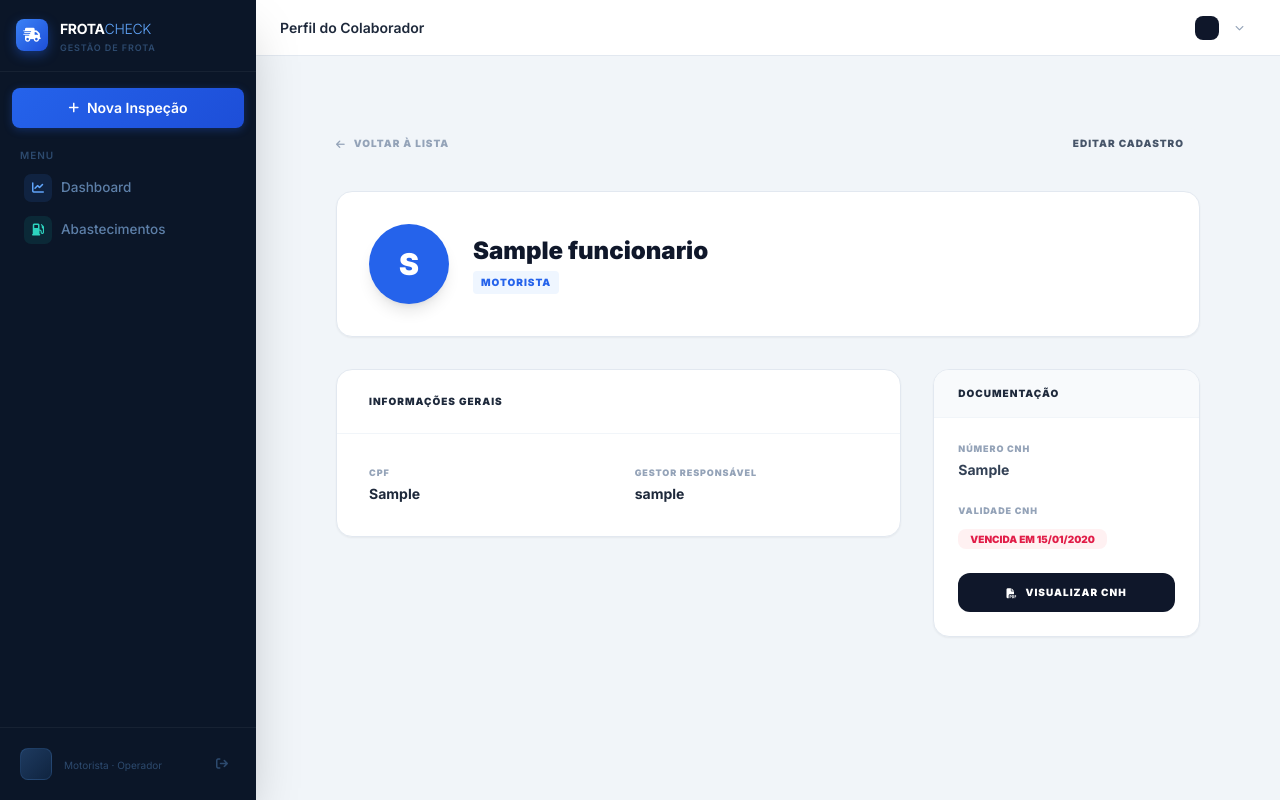
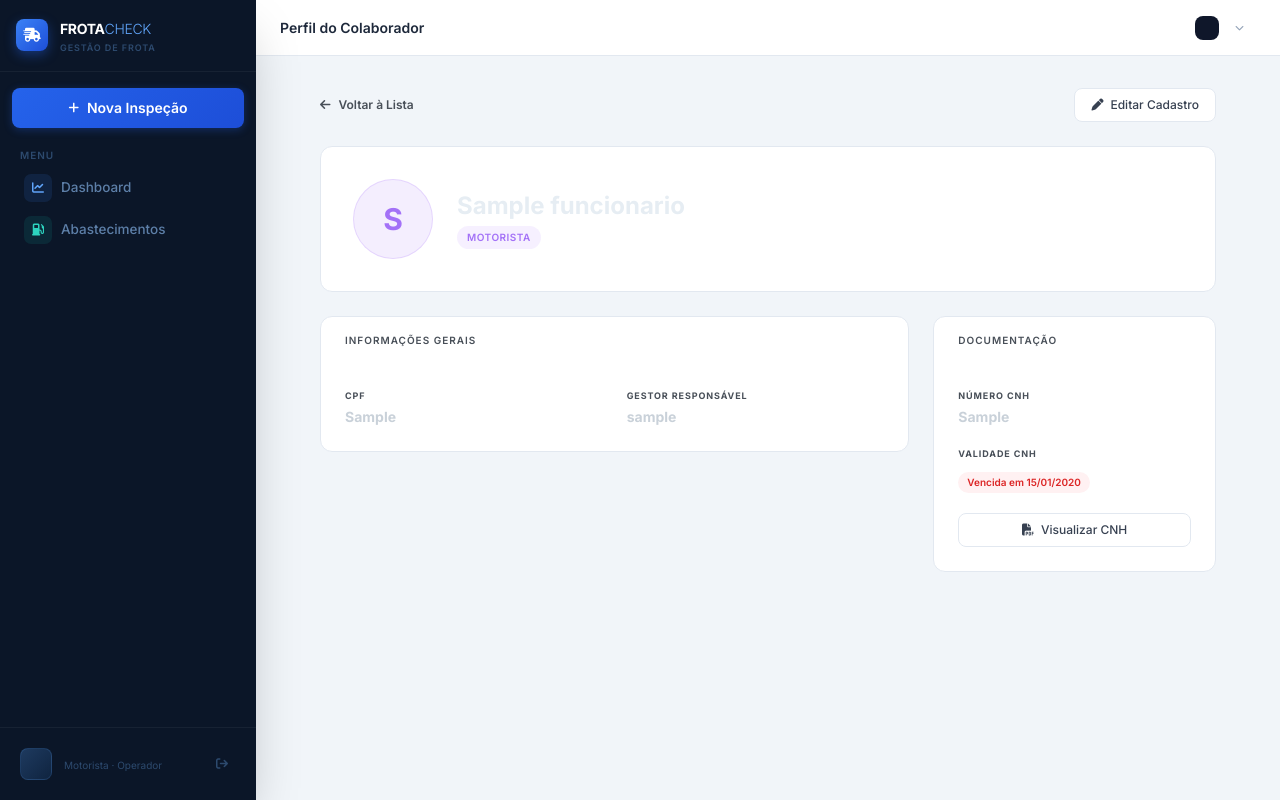
Before and after one commit to leandrolopes100/frotacheck, a Django app: template frota/templates/funcionario/funcionario_detail.html in a window 1280 px wide. Run offline with Django 5.2, Linux system fonts and the light colour scheme; the template is opened without the code that fills it: values that come from a table or form of the project are taken from there, others are empty; tables that the repository leaves empty hold one stand-in row (values such as "Sample post"); some libraries are stand-ins or nearby versions.

Commit message:
chore: consolidar redesenho pendente dos templates de funcionário
Trabalho de UI já em progresso em funcionario_detail e
funcionario_list antes da auditoria de segurança, sem relação com as
correções em andamento.

```diff
--- a/frota/templates/funcionario/funcionario_detail.html
+++ b/frota/templates/funcionario/funcionario_detail.html
@@ -1,87 +1,99 @@
 {% extends 'base.html' %}
 {% load humanize %}
 
-{% block title %}{{ funcionario.nome_completo }} | Frota Check{% endblock %}
+{% block title %}{{ funcionario.nome_completo }} | FrotaCheck{% endblock %}
 {% block header_title %}Perfil do Colaborador{% endblock %}
 
 {% block content %}
-<div class="max-w-4xl mx-auto py-10 px-4">
+<div class="max-w-4xl mx-auto">
 
-    <div class="flex items-center justify-between mb-8">
-        <a href="{% url 'funcionario_list' %}" class="group flex items-center gap-2 text-[10px] font-black text-slate-400 uppercase tracking-widest hover:text-blue-600 transition-all">
-            <i class="fas fa-arrow-left group-hover:-translate-x-1 transition-transform"></i> Voltar à Lista
+    <!-- ── Nav ── -->
+    <div class="flex items-center justify-between mb-6">
+        <a href="{% url 'funcionario_list' %}"
+           class="group flex items-center gap-2 text-xs font-semibold transition-colors"
+           style="color:#484f58"
+           onmouseover="this.style.color='#3fb950'"
+           onmouseout="this.style.color='#484f58'">
+            <i class="fas fa-arrow-left group-hover:-translate-x-1 transition-transform"></i>
+            Voltar à Lista
         </a>
-        <div class="flex gap-2">
-            <a href="#" class="px-4 py-2 text-[10px] font-black text-slate-600 bg-slate-100 rounded-xl uppercase tracking-widest hover:bg-slate-200 transition-all">
-                Editar Cadastro
-            </a>
+        <a href="{% url 'funcionario_update' funcionario.pk %}"
+           class="btn-secondary text-xs">
+            <i class="fas fa-pen"></i> Editar Cadastro
+        </a>
+    </div>
+
+    <!-- ── Profile card ── -->
+    <div class="card p-8 mb-6 flex items-center gap-6">
+        <div class="w-20 h-20 rounded-full flex items-center justify-center text-3xl font-bold flex-shrink-0"
+             style="background:rgba(163,113,247,0.12); color:#a371f7; border:1px solid rgba(163,113,247,0.2)">
+            {{ funcionario.nome_completo|slice:":1"|upper }}
+        </div>
+        <div>
+            <h1 class="text-2xl font-bold" style="color:#e6edf3">{{ funcionario.nome_completo }}</h1>
+            <span class="text-[10px] font-semibold px-2.5 py-1 rounded-full uppercase tracking-wider inline-block mt-1"
+                  style="color:#a371f7; background:rgba(163,113,247,0.1)">
+                {{ funcionario.cargo }}
+            </span>
         </div>
     </div>
 
-    <div class="bg-white rounded-2xl border border-slate-200 shadow-sm p-8 mb-8 flex items-center gap-6">
-        <div class="w-20 h-20 rounded-full bg-blue-600 flex items-center justify-center text-white text-3xl font-black shadow-lg">
-            {{ funcionario.nome_completo|slice:":1" }}
-        </div>
-        <div>
-            <h1 class="text-2xl font-black text-slate-900">{{ funcionario.nome_completo }}</h1>
-            <p class="text-[10px] font-black text-blue-600 bg-blue-50 px-2 py-1 rounded inline-block uppercase tracking-widest mt-1">
-                {{ funcionario.cargo }}
-            </p>
-        </div>
-    </div>
+    <div class="grid grid-cols-1 md:grid-cols-3 gap-6">
 
-    <div class="grid grid-cols-1 md:grid-cols-3 gap-8">
-
-        <div class="md:col-span-2 space-y-8">
-            <section class="bg-white rounded-2xl border border-slate-200 shadow-sm overflow-hidden">
-                <div class="px-8 py-6 border-b border-slate-100">
-                    <h2 class="font-black text-slate-800 uppercase text-[10px] tracking-widest">Informações Gerais</h2>
+        <!-- Left: Info geral -->
+        <div class="md:col-span-2 space-y-6">
+            <div class="card overflow-hidden">
+                <div class="px-6 py-4" style="border-bottom:1px solid rgba(255,255,255,0.06)">
+                    <h2 class="font-semibold text-[10px] uppercase tracking-widest" style="color:#484f58">Informações Gerais</h2>
                 </div>
-                <div class="p-8 grid grid-cols-1 sm:grid-cols-2 gap-8">
+                <div class="p-6 grid grid-cols-1 sm:grid-cols-2 gap-6">
                     <div>
-                        <p class="text-[9px] font-black text-slate-400 uppercase tracking-widest mb-1">CPF</p>
-                        <p class="text-sm font-bold text-slate-800">{{ funcionario.cpf }}</p>
+                        <p class="text-[9px] font-bold uppercase tracking-widest mb-1" style="color:#484f58">CPF</p>
+                        <p class="text-sm font-bold" style="color:#c9d1d9">{{ funcionario.cpf }}</p>
                     </div>
                     <div>
-                        <p class="text-[9px] font-black text-slate-400 uppercase tracking-widest mb-1">Gestor Responsável</p>
-                        <p class="text-sm font-bold text-slate-800">{{ funcionario.cadastrado_por.username|default:"N/A" }}</p>
+                        <p class="text-[9px] font-bold uppercase tracking-widest mb-1" style="color:#484f58">Gestor Responsável</p>
+                        <p class="text-sm font-bold" style="color:#c9d1d9">{{ funcionario.cadastrado_por.username|default:"N/A" }}</p>
                     </div>
                 </div>
-            </section>
+            </div>
         </div>
 
-        <div class="space-y-8">
-            <section class="bg-white rounded-2xl border border-slate-200 shadow-sm overflow-hidden">
-                <div class="px-6 py-4 bg-slate-50 border-b border-slate-100 font-black text-slate-800 uppercase text-[10px] tracking-widest">
-                    Documentação
+        <!-- Right: Documentação -->
+        <div class="space-y-6">
+            <div class="card overflow-hidden">
+                <div class="px-6 py-4" style="background:rgba(255,255,255,0.02); border-bottom:1px solid rgba(255,255,255,0.06)">
+                    <h2 class="font-semibold text-[10px] uppercase tracking-widest" style="color:#484f58">Documentação</h2>
                 </div>
-                <div class="p-6 space-y-6">
+                <div class="p-6 space-y-5">
                     <div>
-                        <p class="text-[9px] font-black text-slate-400 uppercase tracking-widest mb-1">Número CNH</p>
-                        <p class="text-sm font-bold text-slate-700">{{ funcionario.numero_cnh }}</p>
+                        <p class="text-[9px] font-bold uppercase tracking-widest mb-1" style="color:#484f58">Número CNH</p>
+                        <p class="text-sm font-bold" style="color:#c9d1d9">{{ funcionario.numero_cnh }}</p>
                     </div>
 
                     <div>
-                        <p class="text-[9px] font-black text-slate-400 uppercase tracking-widest mb-2">Validade CNH</p>
+                        <p class="text-[9px] font-bold uppercase tracking-widest mb-2" style="color:#484f58">Validade CNH</p>
                         {% now "Y-m-d" as current_date %}
                         {% if funcionario.validade_cnh|date:"Y-m-d" < current_date %}
-                            <span class="px-3 py-1 bg-rose-50 text-rose-600 rounded-lg text-[10px] font-black uppercase">Vencida em {{ funcionario.validade_cnh|date:"d/m/Y" }}</span>
+                            <span class="badge badge-danger" style="font-size:10px">Vencida em {{ funcionario.validade_cnh|date:"d/m/Y" }}</span>
                         {% else %}
-                            <span class="px-3 py-1 bg-emerald-50 text-emerald-600 rounded-lg text-[10px] font-black uppercase">Válida até {{ funcionario.validade_cnh|date:"d/m/Y" }}</span>
+                            <span class="badge badge-success" style="font-size:10px">Válida até {{ funcionario.validade_cnh|date:"d/m/Y" }}</span>
                         {% endif %}
                     </div>
 
                     {% if funcionario.cnh_impressa %}
-                    <a href="{{ funcionario.cnh_impressa.url }}" target="_blank" class="flex items-center justify-center gap-2 w-full text-center py-3 bg-slate-900 text-white rounded-xl font-black text-[10px] uppercase tracking-widest hover:bg-blue-600 transition-all">
+                    <a href="{{ funcionario.cnh_impressa.url }}" target="_blank"
+                       class="btn-secondary w-full justify-center text-xs">
                         <i class="fas fa-file-pdf"></i> Visualizar CNH
                     </a>
                     {% else %}
-                    <div class="p-3 bg-slate-50 border border-slate-100 rounded-lg text-center text-[9px] font-bold text-slate-400">
+                    <div class="p-3 rounded-lg text-center text-[9px] font-bold"
+                         style="background:rgba(255,255,255,0.03); border:1px solid rgba(255,255,255,0.06); color:#484f58">
                         CNH não digitalizada
                     </div>
                     {% endif %}
                 </div>
-            </section>
+            </div>
         </div>
     </div>
 </div>
```
Also changed, not shown: frota/templates/funcionario/funcionario_list.html (+54 -46 lines).
